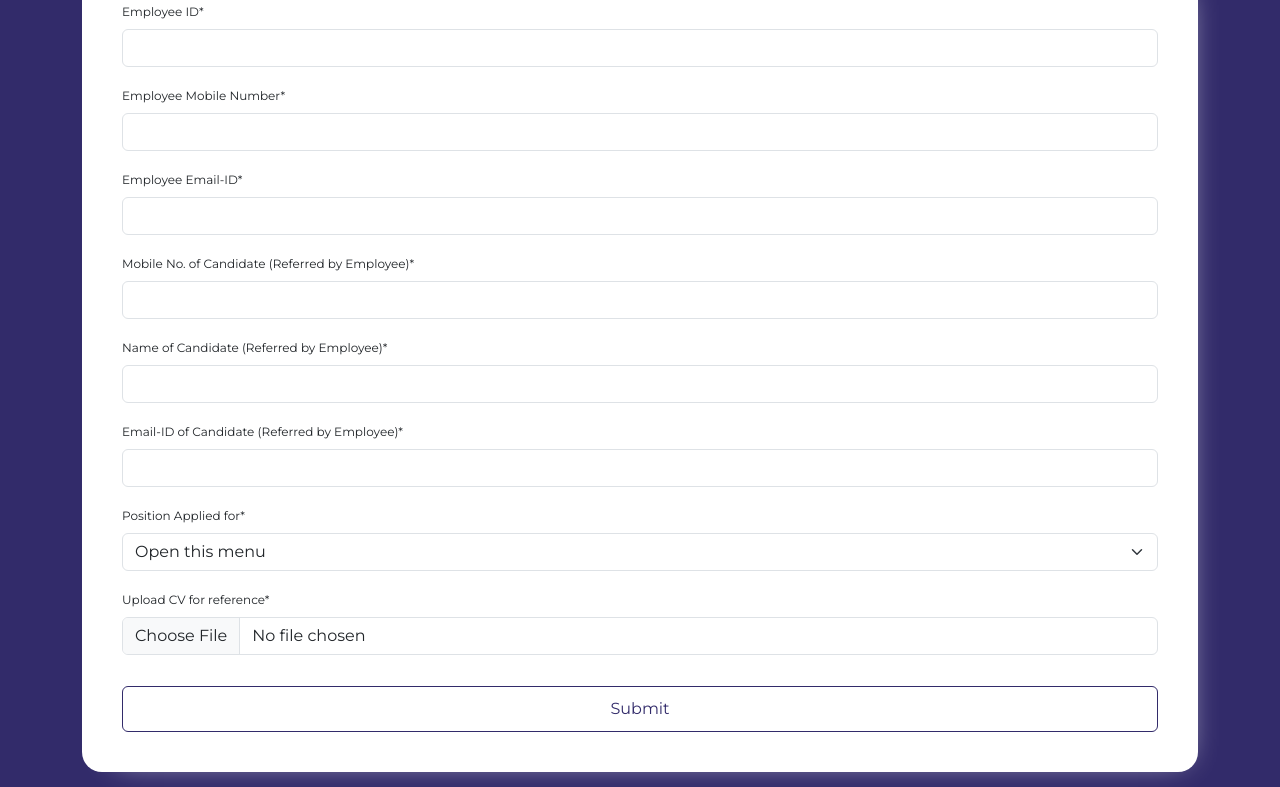
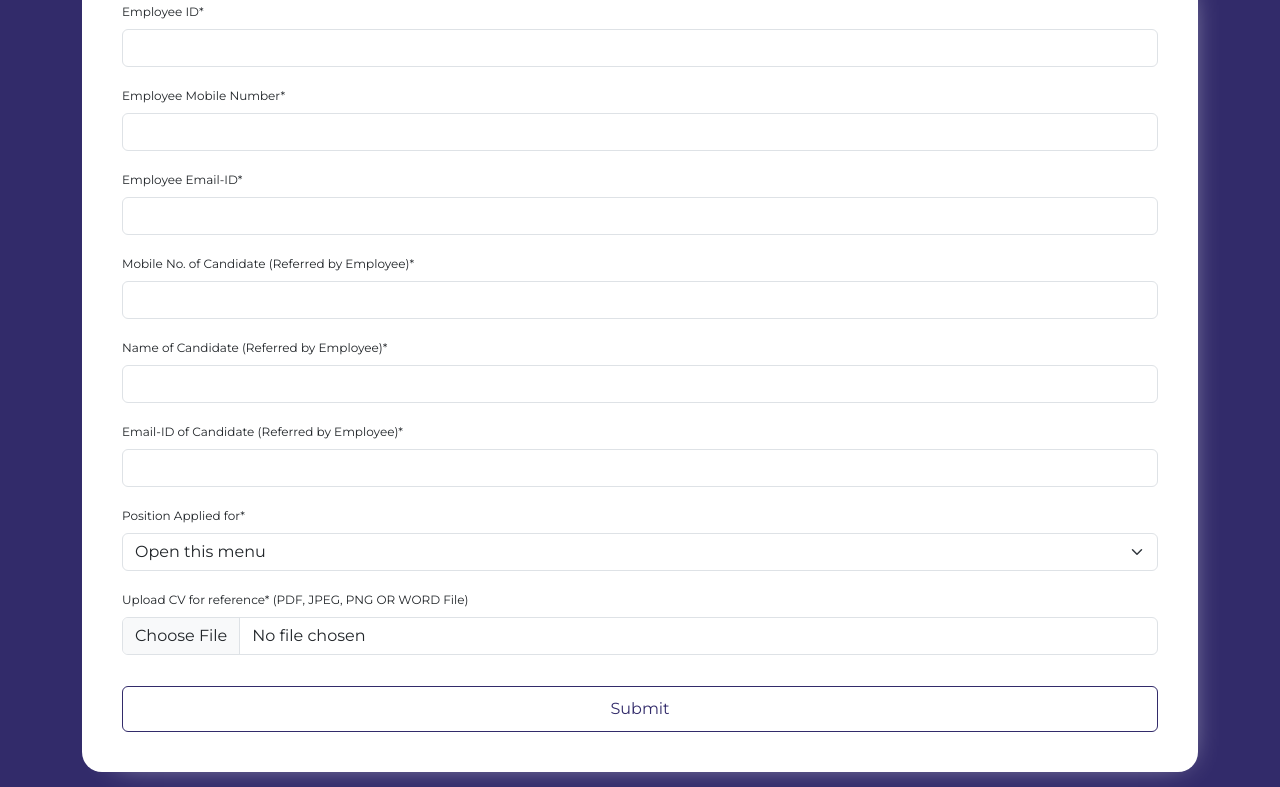
Before and after one commit to sidmrlazy/onlyn, a PHP site: page /adiraerp/index.php in a window 1280 px wide. Shown: the part 762-1549 px from the top of the page. Run offline with PHP 8.4, Linux system fonts and the light colour scheme.

Commit message:
modified:   adiraerp/components/form.php

```diff
--- a/adiraerp/components/form.php
+++ b/adiraerp/components/form.php
@@ -97,7 +97,8 @@
                         echo "<script>positionModal();</script>";
                     } else {
                         $file_extension = pathinfo($user_form_ref_cv, PATHINFO_EXTENSION);
-                        if (strtolower($file_extension) !== "pdf") {
+                        $allowed_extensions = array("pdf", "jpg", "png", "jpeg", "doc", "docx");
+                        if (!in_array(strtolower($file_extension), $allowed_extensions)) {
                             echo "<script>fileModal();</script>";
                         } else {
                             $insert_query = "INSERT INTO `user_form`(
@@ -283,7 +284,7 @@
                     </select>
                 </div>
                 <div class="mb-3">
-                    <label for="formFile" class="form-label form-data-label">Upload CV for reference*</label>
+                    <label for="formFile" class="form-label form-data-label">Upload CV for reference* (PDF, JPEG, PNG OR WORD File)</label>
                     <input class="form-control" name="user_form_ref_cv" type="file" id="formFile" required>
                 </div>
                 <button type="submit" name="submit" class="btn btn-primary form-btn">Submit</button>
```
